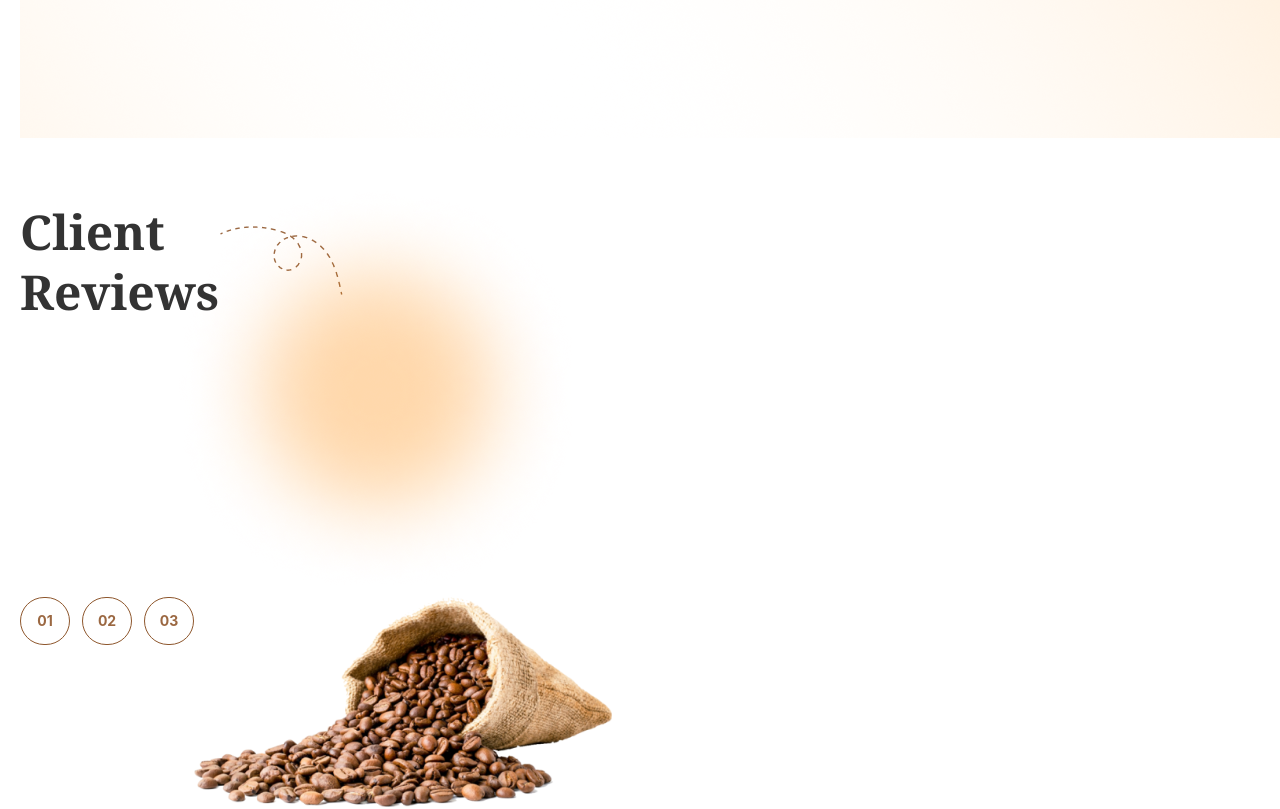
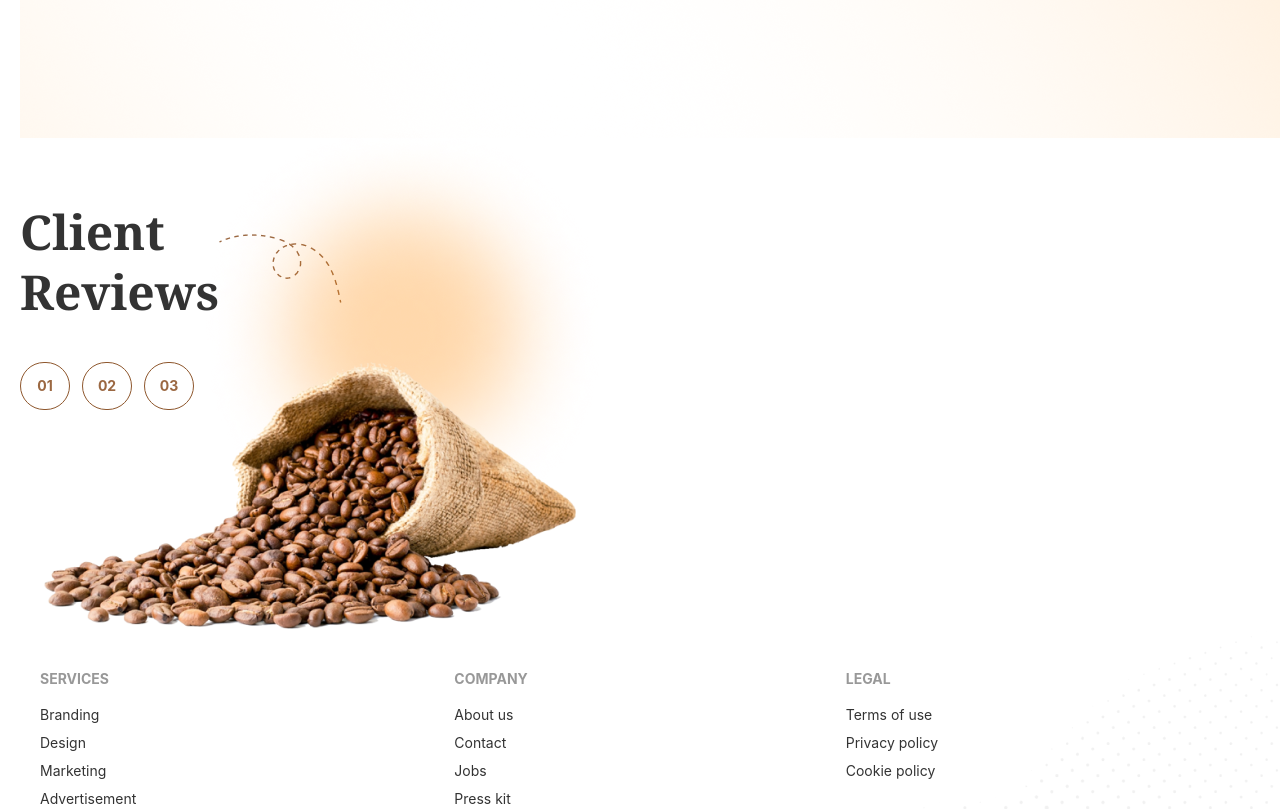
Before and after one commit to Mahinkahn/khadyo-app, a React (Create React App) app: page / in a window 1280 px wide. Shown: the part 4200-5009 px from the top of the page. Built offline with nearby package versions, Linux system fonts and the light colour scheme.

Commit message:
flex add

```diff
--- a/src/Pages/Home/Item/Item.js
+++ b/src/Pages/Home/Item/Item.js
@@ -10,14 +10,14 @@ const Item = () => {
                 <div className=' flex'>
                     <h1 className=' text-5xl font-serif font-bold leading-tight w-[182px]]'>Client <br />
                         Reviews</h1>
-                    <div className=' ml-[200px] mt-6  w-full absolute'>
+                    <div className=' mt-8 w-full relative'>
                         <img src={Vector4} alt="" />
                     </div>
-                    <div className='relative mt-[-20px] ml-[-50px]'>
+                    <div className=' absolute ml-44 mt-[-80px]'>
                         <img src={Ellipse} alt="" />
                     </div>
                 </div>
-                <div className=' flex'>
+                <div className=' flex mt-10 relative'>
                     <Link href="" class="-mb-px font-bold w-[50px] mr-3 btn  border rounded-full bg-white capitalize   text-sm  text-[#9B6842]  hover:bg-[#9B6842]  hover:text-white  focus:bg-[#9B6842]  focus:text-white  active:bg-[#9B6842]    ">
                         01
                     </Link>
@@ -27,7 +27,7 @@ const Item = () => {
                     <Link href="" class="-mb-px font-bold w-[50px] btn  border bg-white capitalize  rounded-full  text-sm  text-[#9B6842]  hover:bg-[#9B6842] hover:text-white  focus:bg-[#9B6842]  focus:text-white  active:bg-[#9B6842] ">
                         03
                     </Link>
-                    <div>
+                    <div className=' ml-[-150px] w-full'>
                         <img src={bag} alt="" />
                     </div>
                 </div>
```
